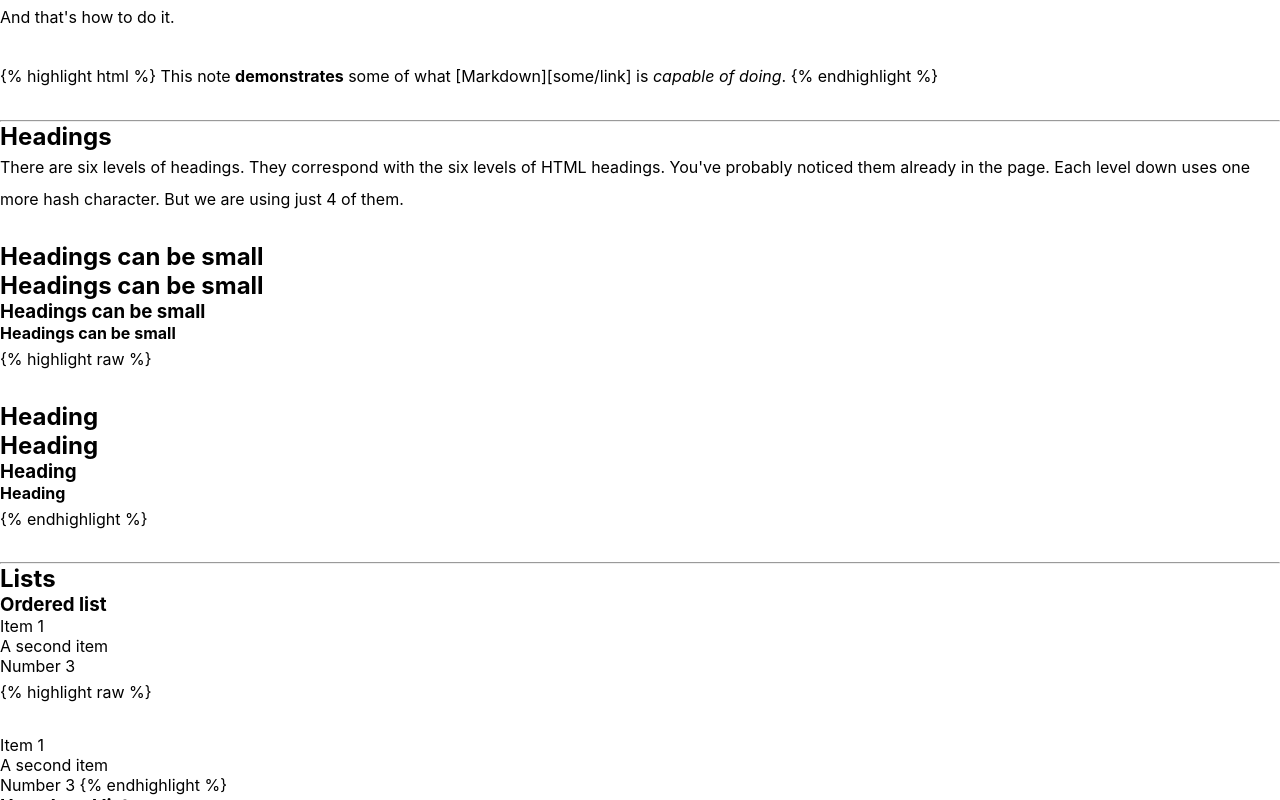
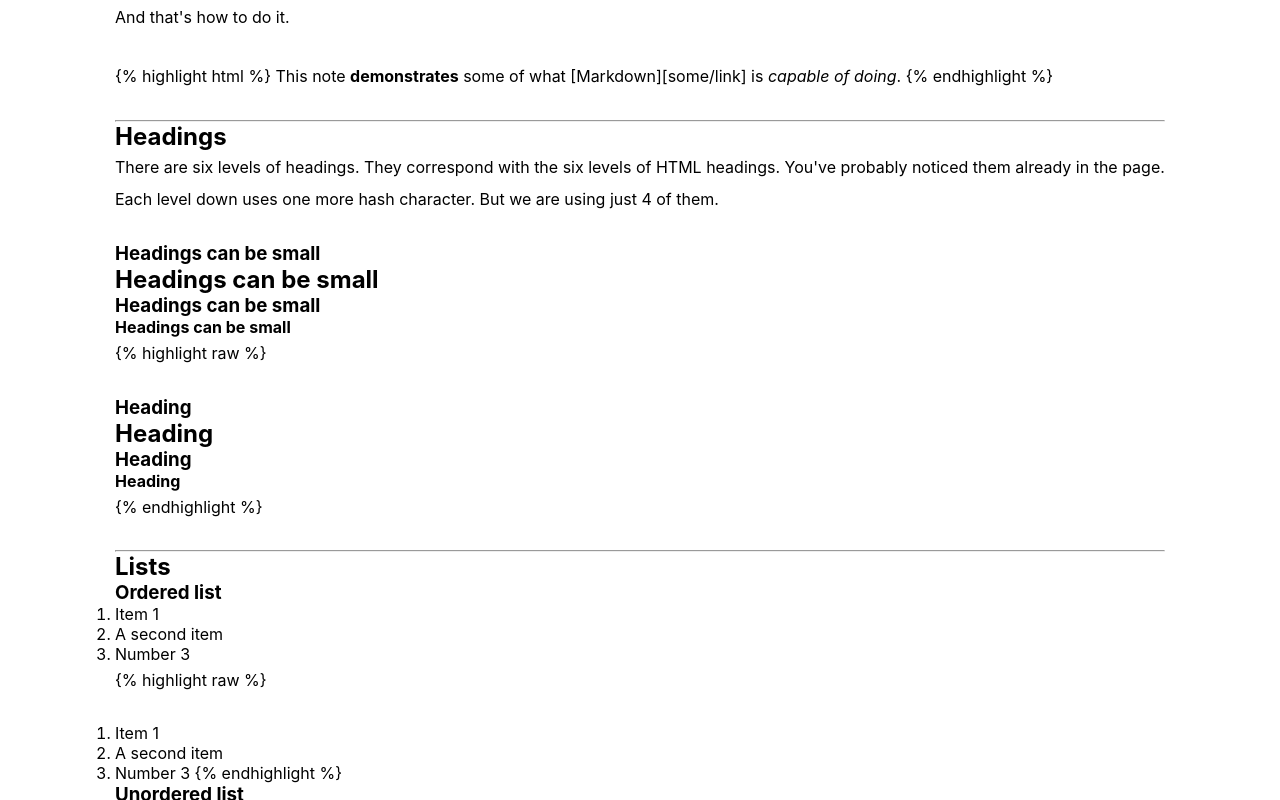
Before and after one commit to Rychillie/old-Rychillie.net, a Next.js app: page /markdown-common-elements in a window 1280 px wide. Shown: the part 1080-1880 px from the top of the page. Built offline with nearby package versions, Linux system fonts and the light colour scheme.

Commit message:
layout article

```diff
--- a/src/layouts/PostLayout.tsx
+++ b/src/layouts/PostLayout.tsx
@@ -1,6 +1,7 @@
 /* eslint-disable @next/next/no-img-element */
 import Head from "next/head";
 import thumbnail from "../pages/api/thumbnail";
+import styles from "../styles/layouts/Post.module.scss";
 
 interface PostLayoutProps {
   title: string;
@@ -36,7 +37,9 @@ export default function PostLayout(props: PostLayoutProps) {
       <article>
         <h1>{props.title}</h1>
         <img width="600" src={props.thumbnailUrl} alt={props.title} />
-        <div dangerouslySetInnerHTML={{ __html: props.content }} />
+        <article className={styles.container}>
+          <div dangerouslySetInnerHTML={{ __html: props.content }} />
+        </article>
       </article>
     </main>
   );
--- /dev/null
+++ b/src/styles/layouts/Post.module.scss
@@ -0,0 +1 @@
+@import "../extras/utils";
```
